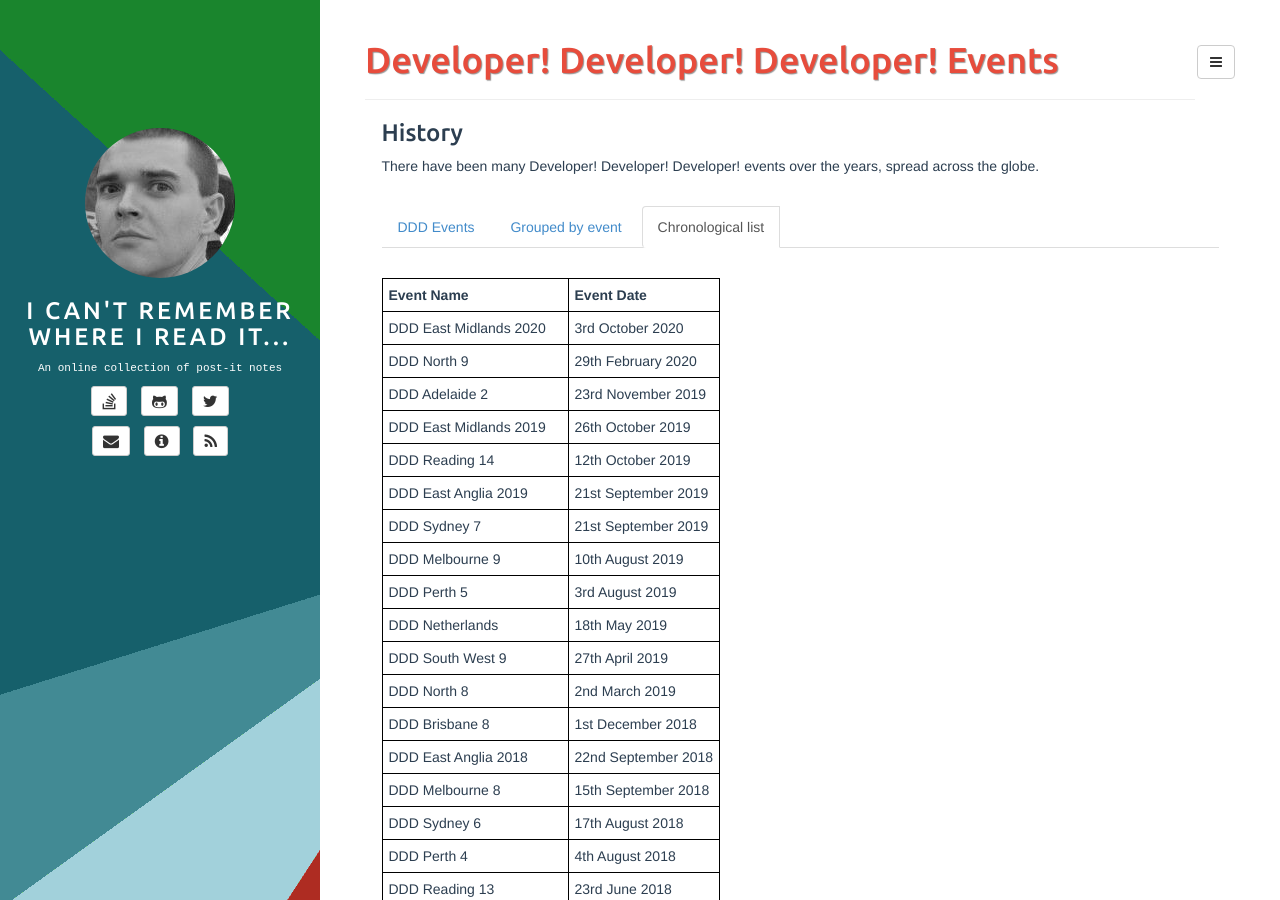
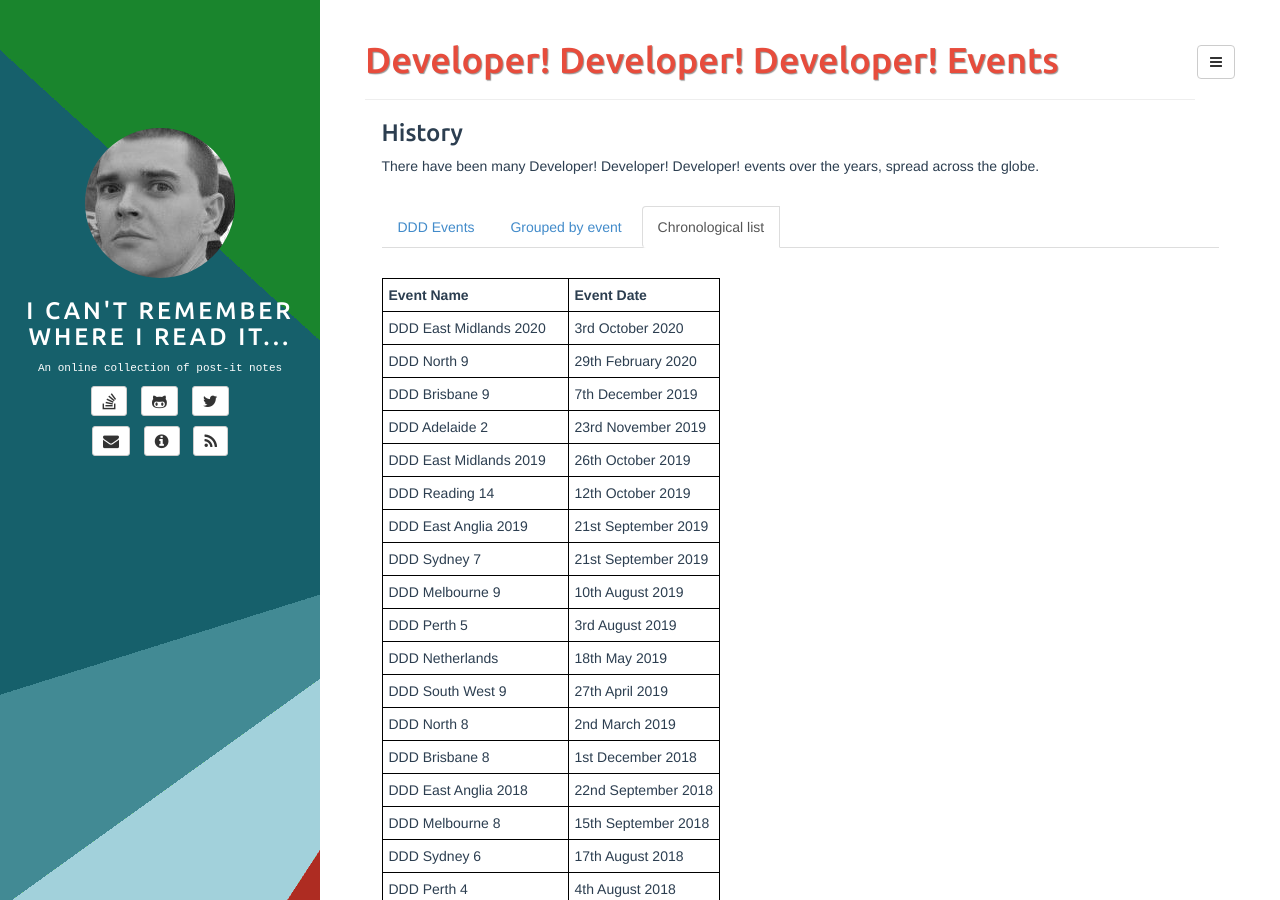
Before and after one commit to adrianbanks/adrianbanks.github.io, a Jekyll site: the page built from ddd-list.md, in a window 1280 px wide and 900 px high. Built offline with Jekyll 4.4.1, drawn with Linux system fonts in a browser that asks for light colours.

Commit message:
Add DDD Brisbane 9

```diff
--- a/ddd-list.md
+++ b/ddd-list.md
@@ -17,6 +17,7 @@ There have been many Developer! Developer! Developer! events over the years, spr
 | -------------------------- | ------------------- |
 |  DDD East Midlands 2020    | 3rd October 2020    |
 |  DDD North 9               | 29th February 2020  |
+|  DDD Brisbane 9            | 7th December 2019   |
 |  DDD Adelaide 2            | 23rd November 2019  |
 |  DDD East Midlands 2019    | 26th October 2019   |
 |  DDD Reading 14            | 12th October 2019   |
```
Also changed, not shown: ddd-grouped.md (+1 -0 lines).
